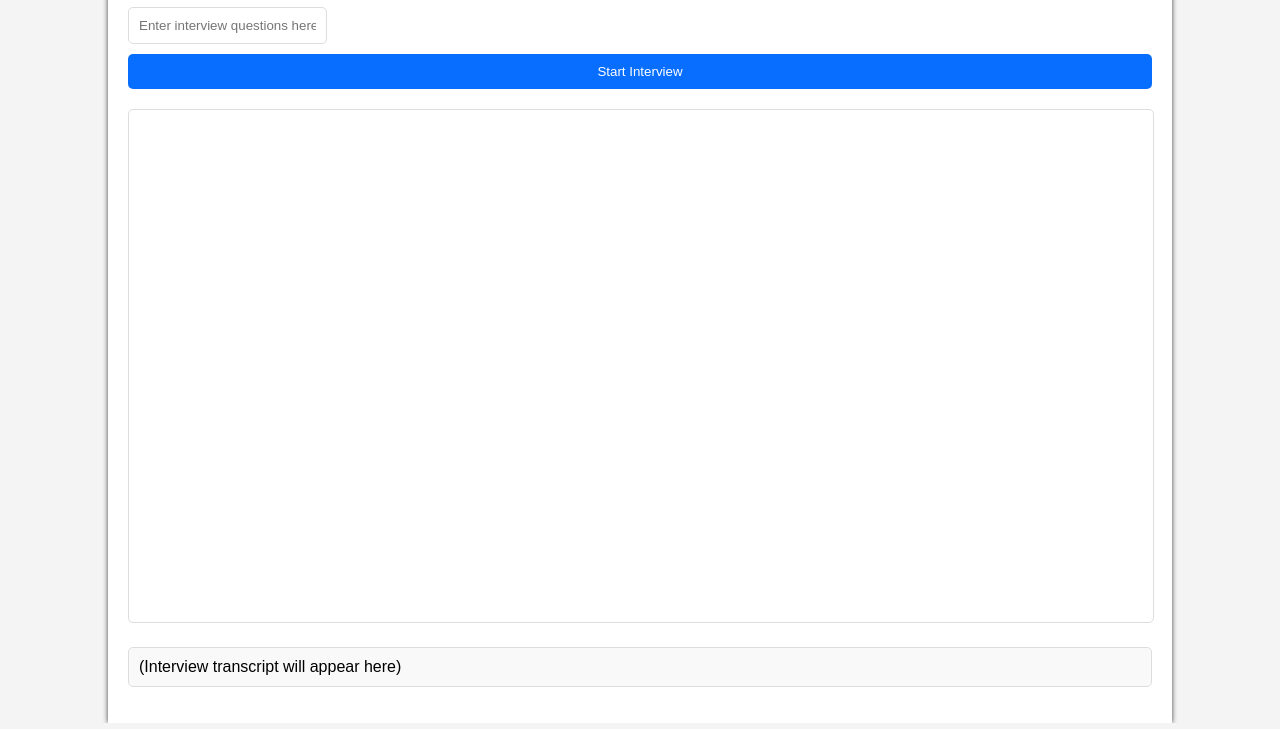
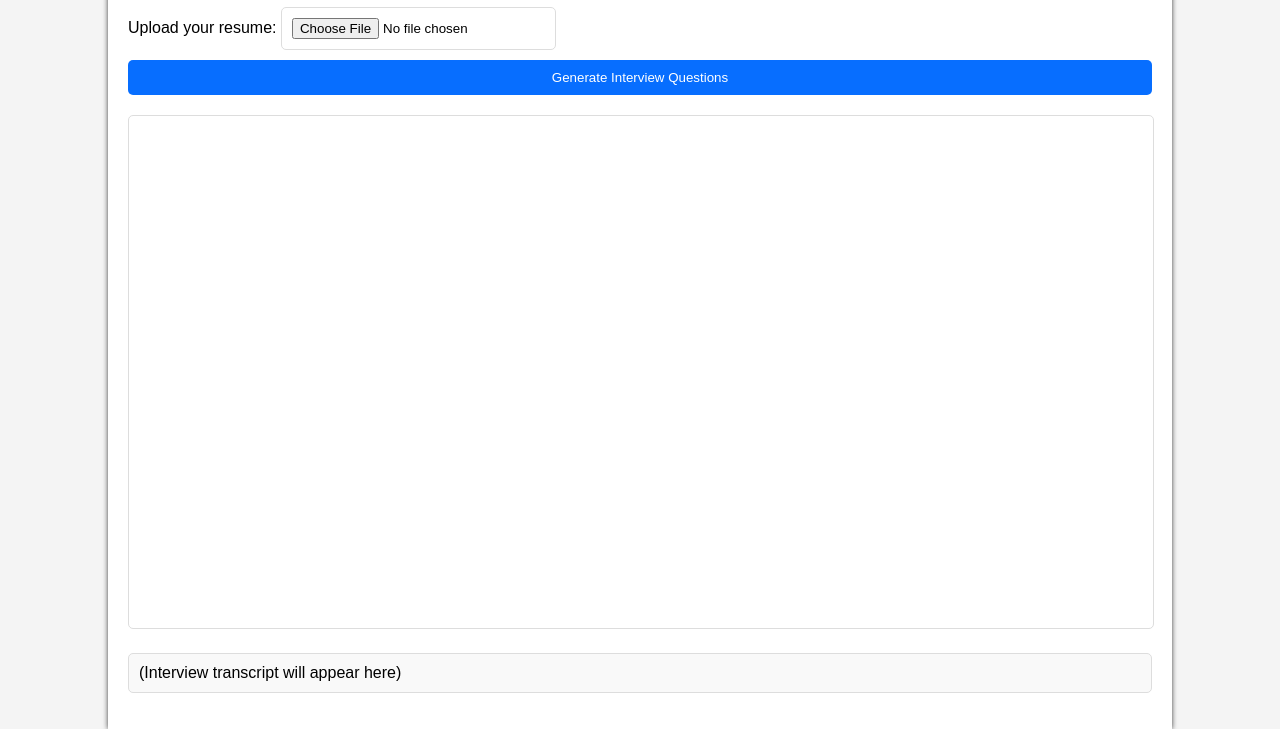
Before and after one commit to NamkhangNLe/GodsGift, a website built with Vite: page index.html in a window 1280 px wide. Shown: the part 93-822 px from the top of the page. Built offline with nearby package versions, Linux system fonts and the light colour scheme; some packages are replaced by stand-ins of ours.

Commit message:
New HTML and CSS

```diff
--- a/index.html
+++ b/index.html
@@ -12,9 +12,10 @@
     <form>
       <div class="prompt-box">
         <label>
-          <input name="prompt" placeholder="Enter interview questions here" type="text">
+          Upload your resume:
+          <input name="resume" type="file" accept=".pdf">
         </label>
-        <button type="submit">Start Interview</button>
+        <button type="submit">Generate Interview Questions</button>
       </div>
     </form>
     <video autoplay></video>
--- a/main.js
+++ b/main.js
@@ -39,7 +39,8 @@ form.onsubmit = async (ev) => {
 
   try {
     // Parse the resume and extract information
-    const resumeBuffer = form.elements.namedItem('resume').files[0];
+    const resumeFile = form.elements.namedItem('resume').files[0];
+    const resumeBuffer = await readFile(resumeFile);
     const resumeText = await parseResume(resumeBuffer);
     const info = extractInfoFromResume(resumeText);
 
--- a/package.json
+++ b/package.json
@@ -11,7 +11,9 @@
   "dependencies": {
     "@google/generative-ai": "^0.1.0",
     "base64-js": "^1.5.1",
-    "markdown-it": "^13.0.2"
+    "markdown-it": "^13.0.2",
+    "pdf-parse": "^1.1.1",
+    "pdf-parser": "^1.0.5"
   },
   "devDependencies": {
     "vite": "^4.4.5"
```
Also changed, not shown: 1 other file.
